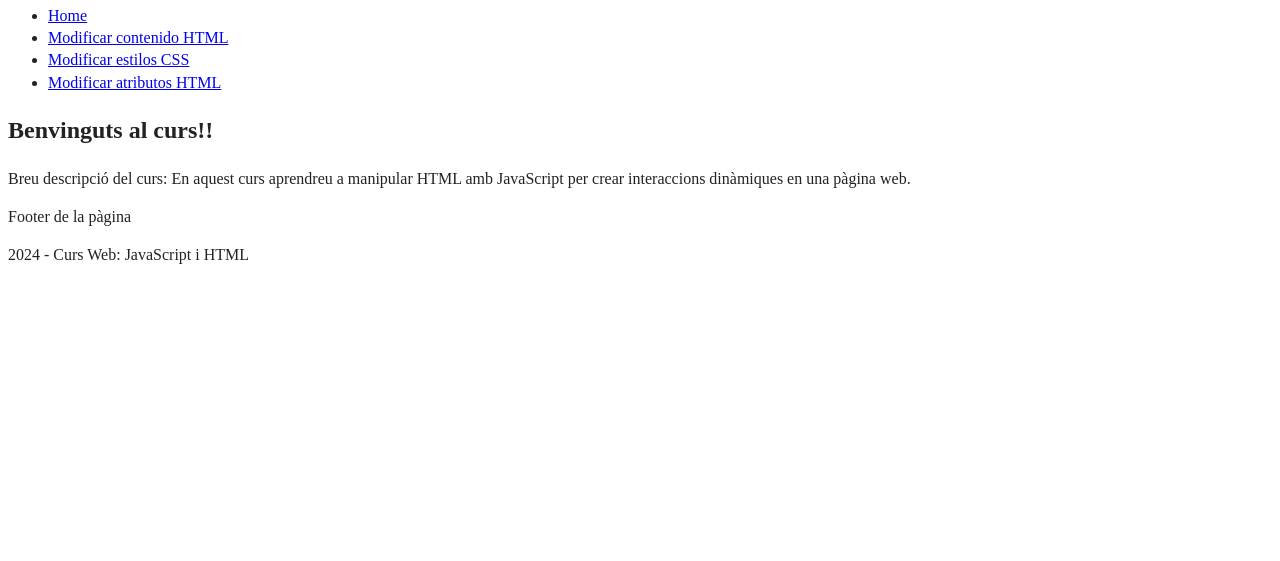
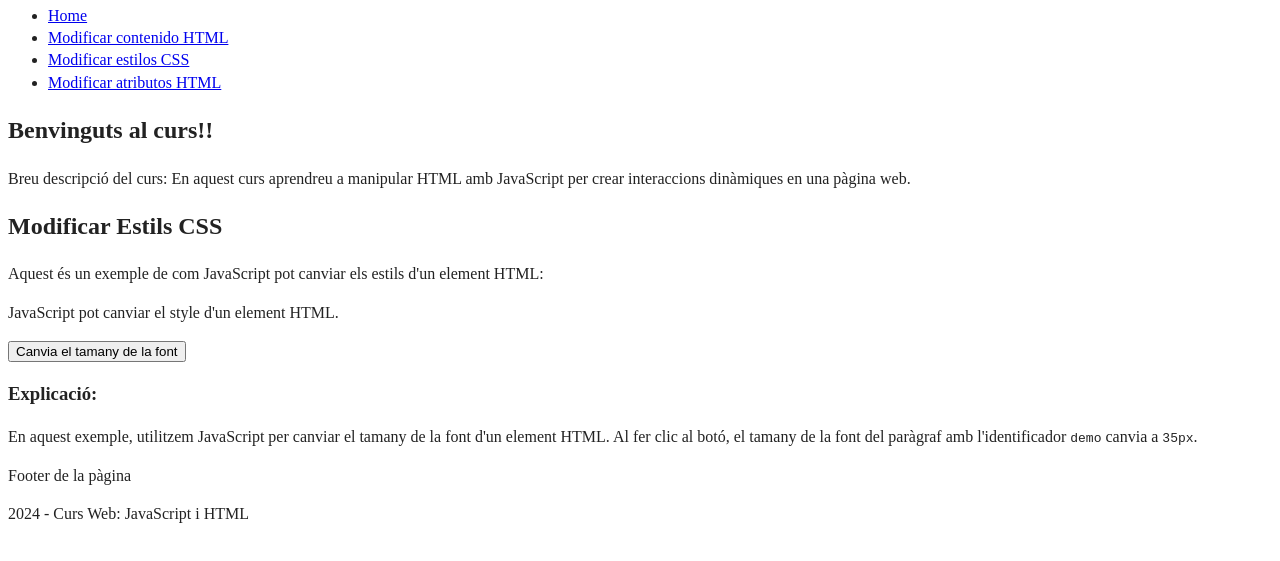
Before and after one commit to Thor22Greta/practica-control-versions, a website built with webpack: page new-site/index.html in a window 1280 px wide. Shown: the part 83-644 px from the top of the page. Built offline with nearby package versions, Linux system fonts and the light colour scheme.

Commit message:
Usuari 3: feature afegir estils CSS

```diff
--- a/new-site/index.html
+++ b/new-site/index.html
@@ -44,6 +44,22 @@
       <h2>Benvinguts al curs!!</h2>
       <p>Breu descripció del curs: En aquest curs aprendreu a manipular HTML amb JavaScript per crear interaccions
         dinàmiques en una pàgina web.
+    </section>
+
+    <!-- Modificar estils CSS -->
+    <section id="modificar-estils-css">
+      <h2>Modificar Estils CSS</h2>
+      <p>Aquest és un exemple de com JavaScript pot canviar els estils d'un element HTML:</p>
+
+      <p id="demo">JavaScript pot canviar el style d'un element HTML.</p>
+      <button type="button" onclick="document.getElementById('demo').style.fontSize='35px'">
+        Canvia el tamany de la font
+      </button>
+
+      <h3>Explicació:</h3>
+      <p>
+        En aquest exemple, utilitzem JavaScript per canviar el tamany de la font d'un element HTML.
+        Al fer clic al botó, el tamany de la font del paràgraf amb l'identificador <code>demo</code> canvia a <code>35px</code>.
       </p>
     </section>
   </main>
```
